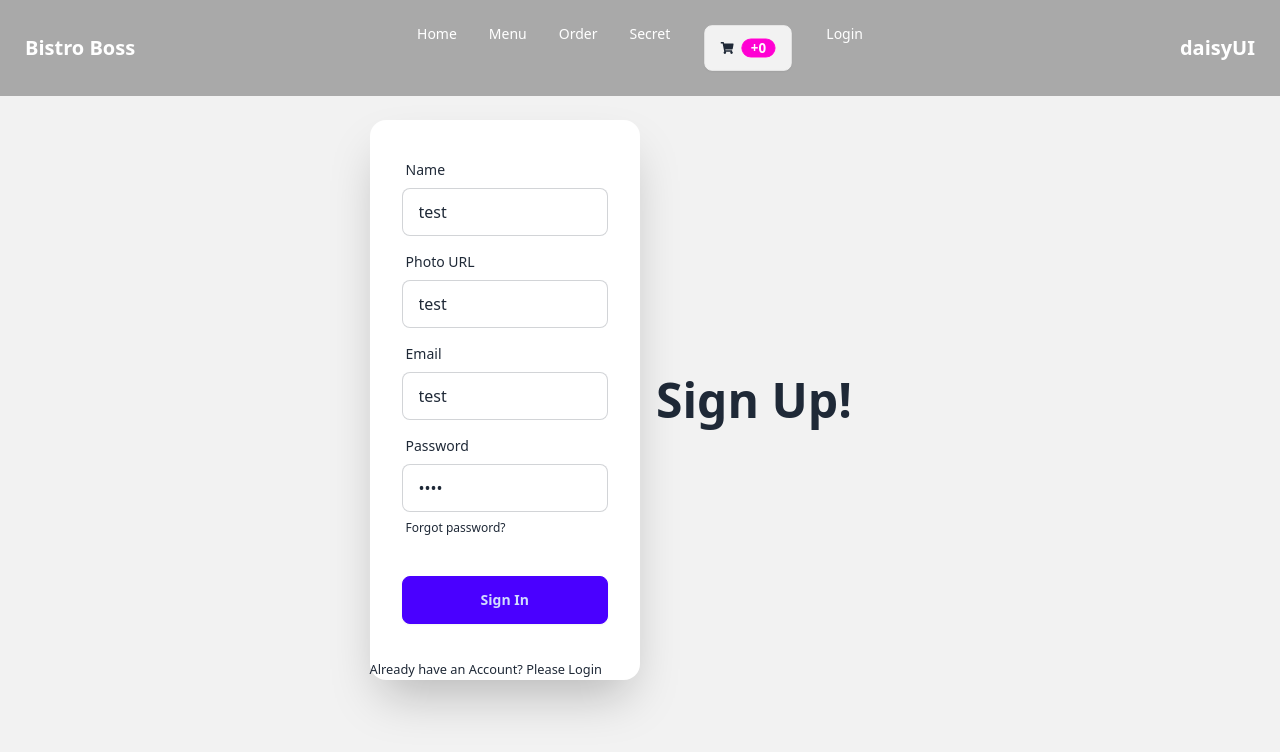
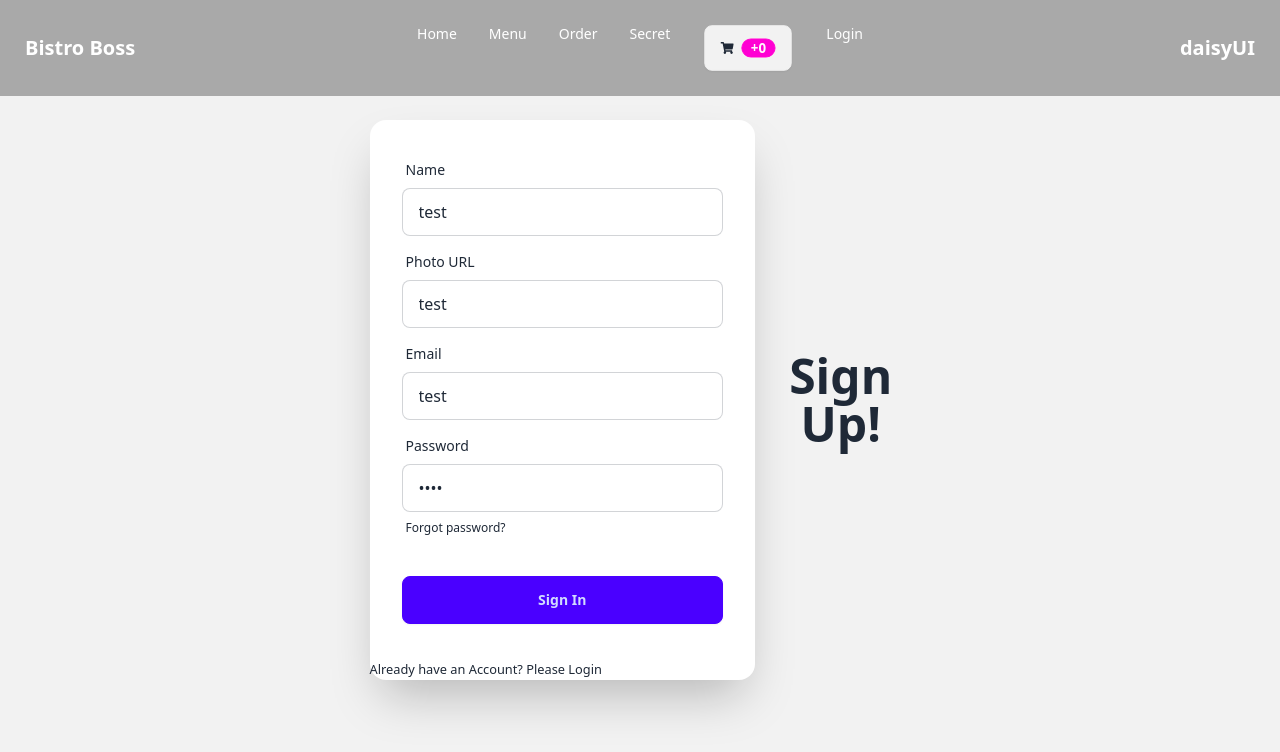
Before and after one commit to sahalmahin/bistro-boss-client, a React (Vite) app: page /signUp in a window 1280 px wide. Shown: the top 752 px of the page. Built offline with nearby package versions, Linux system fonts and the light colour scheme; no server answers.

Commit message:
social login button implemented

```diff
--- /dev/null
+++ b/src/Components/SocialLogin/SocialLogin.jsx
@@ -0,0 +1,13 @@
+import { FaGoogle } from "react-icons/fa";
+
+const SocialLogin = () => {
+    return (
+        <div>
+            <div>
+                <button className="btn btn-xs sm:btn-sm md:btn-md lg:btn-lg"><FaGoogle></FaGoogle> Google</button>
+            </div>
+        </div>
+    );
+};
+
+export default SocialLogin;
--- a/src/Pages/Login/Login.jsx
+++ b/src/Pages/Login/Login.jsx
@@ -4,6 +4,7 @@ import { AuthContext } from '../../Providers/AuthProvider';
 import { Link, useLocation, useNavigate } from 'react-router-dom';
 import { Helmet } from 'react-helmet-async';
 import Swal from 'sweetalert2';
+import SocialLogin from '../../Components/SocialLogin/SocialLogin';
 
 const Login = () => {
 
@@ -64,10 +65,10 @@ const Login = () => {
             </Helmet>
             <div className="hero min-h-screen bg-base-200">
                 <div className="hero-content flex-col lg:flex-row-reverse">
-                    <div className="text-center md:w-1/2 lg:text-left">
+                    <div className="text-center">
                         <h1 className="text-5xl font-bold">Login now!</h1>
                     </div>
-                    <div className="card md:w-1/2 max-w-sm shadow-2xl bg-base-100">
+                    <div className="card xl:w-full max-w-xl shadow-2xl bg-base-100">
                         <form onSubmit={handleLogin} className="card-body">
                             <div className="form-control">
                                 <label className="label">
@@ -98,7 +99,9 @@ const Login = () => {
                         <p><small>New Here?<Link to='/signUp'>Create an  Account</Link></small></p>
                     </div>
                 </div>
-            </div></>
+                <SocialLogin></SocialLogin>
+            </div>
+        </>
     );
 };
 
--- a/src/Pages/SignUp/SignUp.jsx
+++ b/src/Pages/SignUp/SignUp.jsx
@@ -51,11 +51,11 @@ const SignUp = () => {
             </Helmet>
             <div className="hero min-h-screen bg-base-200">
                 <div className="hero-content flex-col lg:flex-row-reverse">
-                    <div className="text-center md:w-1/2 lg:text-left">
+                    <div className="text-center">
                         <h1 className="text-5xl font-bold">Sign Up!</h1>
                     </div>
-                    <div className="card md:w-1/2 max-w-sm shadow-2xl bg-base-100">
-                        <form onSubmit={handleSubmit(onSubmit)} className="card-body">
+                    <div className="card xl:w-full max-w-xl shadow-2xl bg-base-100">
+                        <form onSubmit={handleSubmit(onSubmit)} className="card-body w-full">
                             <div className="form-control">
                                 <label className="label">
                                     <span className="label-text">Name</span>
@@ -95,14 +95,6 @@ const SignUp = () => {
                                     <a href="#" className="label-text-alt link link-hover">Forgot password?</a>
                                 </label>
                             </div>
-                            {/* <div className="form-control">
-                            <label className="label">
-                                <LoadCanvasTemplate />
-                            </label>
-                            <input type="text" ref={captchaRef} name="captcha" placeholder="type the captcha above" className="input input-bordered" required />
-                            <button onClick={handleValidateCaptcha} className='btn btn-outline btn-xs mt-2'>Validate</button>
-                        </div>
-                        */}
                             <div className="form-control mt-6">
                                 <input className="btn btn-primary" type="submit" value='Sign In' />
                             </div>
```
